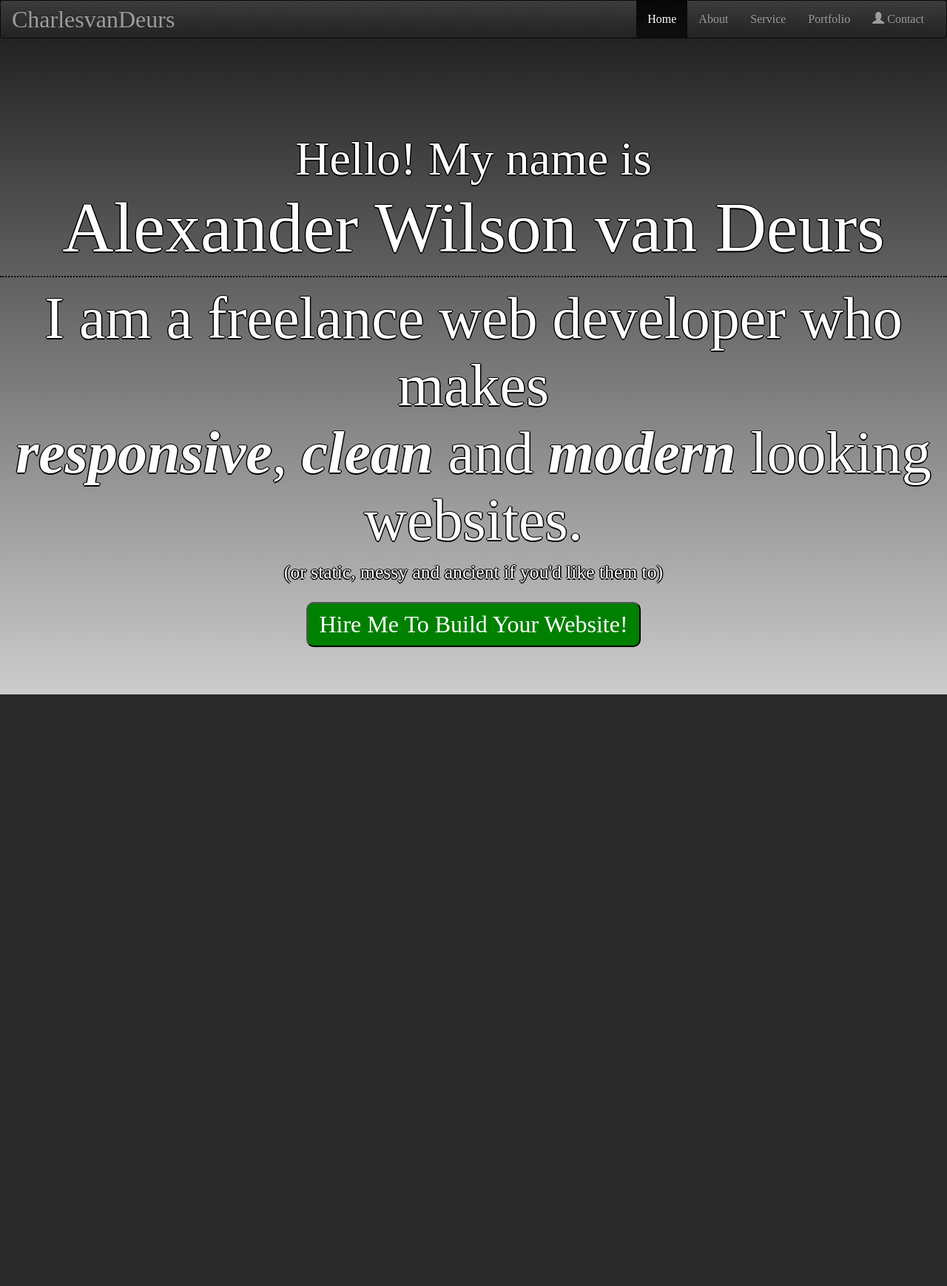
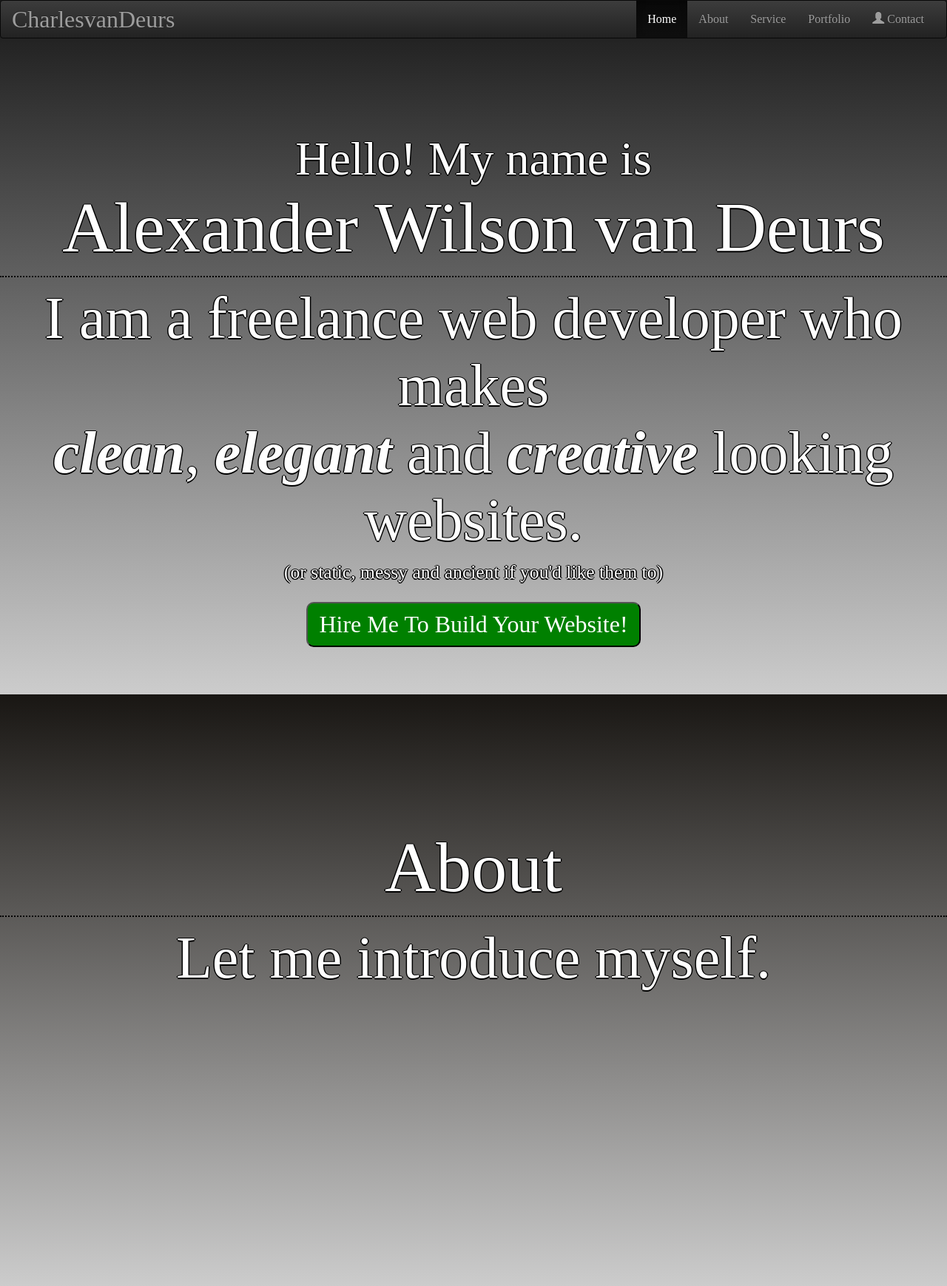
Before and after one commit to vanDeurs/portfolio, a PHP site: page / in a window 1280 px wide. Shown: the whole page at 74% size. Before the commit the page ends 939 px from the top, so only its background shows below. Run offline with PHP 8.4, Linux system fonts and the light colour scheme; some libraries are stand-ins or nearby versions.

Commit message:
Nothing really.

```diff
--- a/index.html
+++ b/index.html
@@ -42,13 +42,22 @@
                 <div class="wrapper">
                         <h4>Hello! My name is</h4>
                         <h1>Alexander Wilson van Deurs</h1>
-                        <h3>I am a freelance web developer who makes <br /> <span>responsive</span>, <span>clean</span> and <span>modern</span> looking websites.</h3>
+                        <h3>I am a freelance web developer who makes <br /> <span>clean</span>, <span>elegant</span> and <span>creative</span> looking websites.</h3>
                         <h5>(or static, messy and ancient if you'd like them to)</h5>
                         <button type="button" class="hire-button">Hire me to build your website!</button>
                     </div>
                 </div>
             </div>
         </div>
+        <div class="landing about">
+            <div class="wrapper">
+                <header>
+                    <h1>About</h1>
+                    <h3>Let me introduce myself.</h3>
+                </header>
+            </div>
+        </div>
+
 
 
 
--- a/resources/style.css
+++ b/resources/style.css
@@ -217,3 +217,8 @@ button:hover {
 }
 
 /* ABOUT SECTION */
+
+
+.about {
+    background-color: bisque; !important
+}
```
